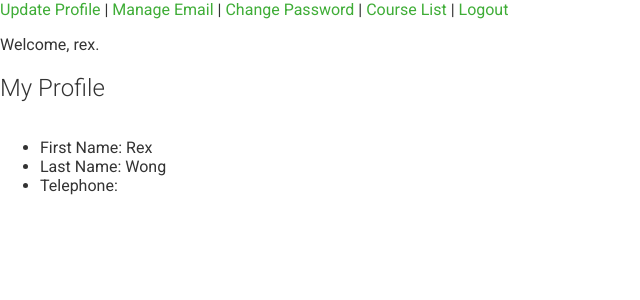
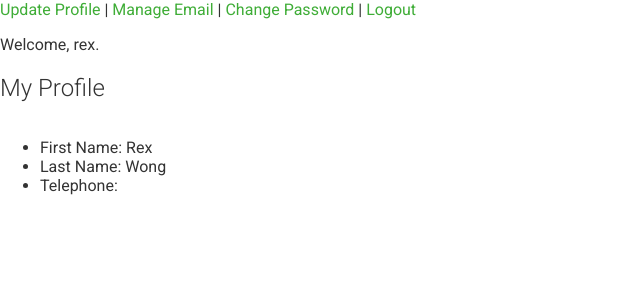
Before and after one commit to WongYatChun/3297Project, a Django app: page /accounts/profile/ in a window 1280 px wide. Shown: the part 54-354 px from the top of the page, without its empty margins (0-640 px from the left). Run offline with Django 3.2, Linux system fonts and the light colour scheme; a user stored in the database is signed in; data comes from the database, SQL or seed files in the repository; both versions use the stored data as it was after the commit; parts of the project's set-up code (start-up, migrations or seed data) failed here and were passed over; some libraries are stand-ins or nearby versions.

Commit message:
install allauth

```diff
--- a/ICE/myaccount/templates/account/profile.html
+++ b/ICE/myaccount/templates/account/profile.html
@@ -3,7 +3,8 @@
 {% if user.is_authenticated %}
 
 <a href="{% url 'myaccount:profile_update' %}">Update Profile</a> | <a href="{% url 'account_email' %}">Manage Email</a>  | <a href="{% url 'account_change_password' %}">Change Password</a> |
-<a href="{% url 'students:student_course_list' %}">Course List</a> |
+{% comment %} <a href="{% url '' %}">Course List</a> | {% endcomment %}
+{% comment %} <a href="{% url 'students:student_course_list' %}">Course List</a> | {% endcomment %}
 {% comment %}<a href="{% url 'students:student_course_list' %}">Manage Course</a>  {% endcomment %}
 <a href="{% url 'account_logout' %}">Logout</a>
 
```
Also changed, not shown: ICE/db.sqlite3.
